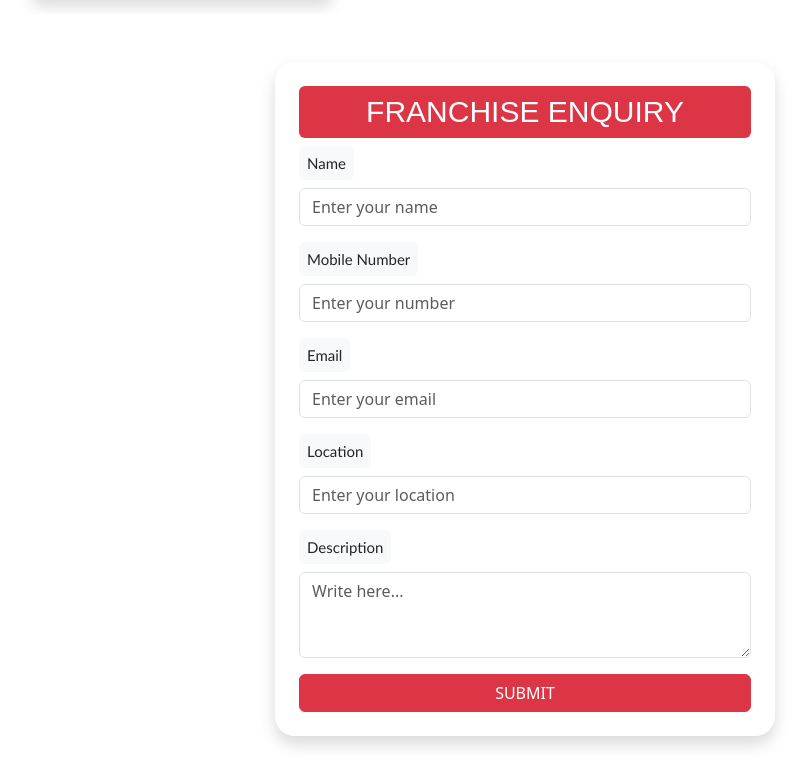
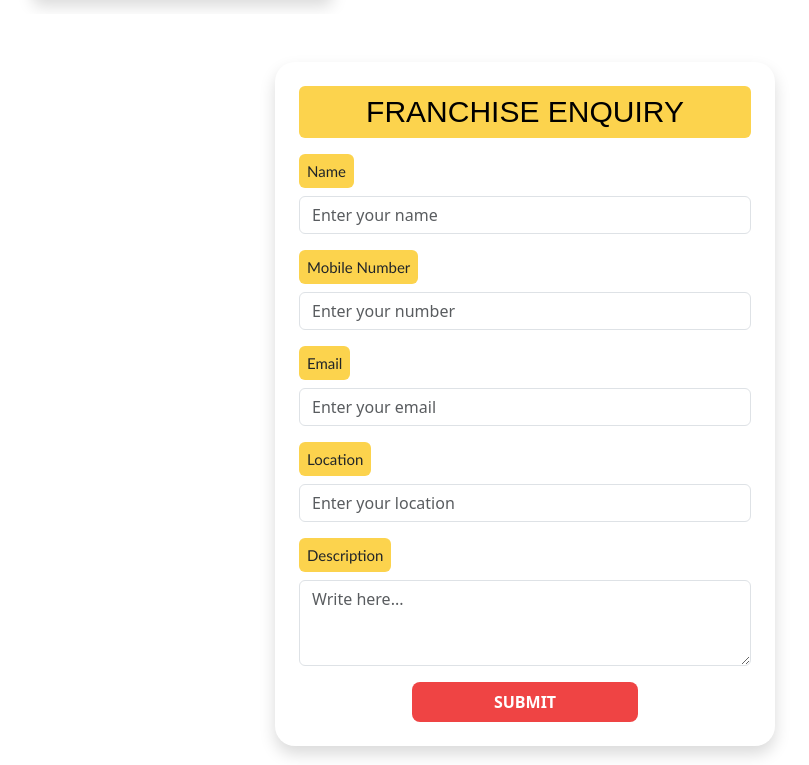
Before and after one commit to Riyas0786/burgerhouse, a React (Create React App) app: page /career in a window 1280 px wide. Shown: the part 635-1400 px from the top of the page, without its empty margins (115-924 px from the left). Built offline with nearby package versions, Linux system fonts and the light colour scheme.

Commit message:
fix build issue

```diff
--- a/src/Components/Career.js
+++ b/src/Components/Career.js
@@ -80,12 +80,12 @@ const Career = () => {
       <div
         className="careercard shadow mx-auto my-5 p-4 w-100"
         style={{ maxWidth: "500px", borderRadius: "20px" }}>
-        <h4 className="text-center bg-danger text-white p-2 rounded">
+        <h4 className="text-center bg-amber-300 text-black p-2 mb-3 rounded">
           FRANCHISE ENQUIRY
         </h4>
         <form onSubmit={handlesubmit}>
           <label htmlFor="name">
-            <h6 className="bg-light p-2 rounded">Name</h6>
+            <h6 className="bg-amber-300 p-2 rounded">Name</h6>
           </label>
           <input
             type="text"
@@ -96,7 +96,7 @@ const Career = () => {
           />
 
           <label htmlFor="mobile">
-            <h6 className="bg-light p-2 rounded">Mobile Number</h6>
+            <h6 className="bg-amber-300 p-2 rounded">Mobile Number</h6>
           </label>
           <input
             type="text"
@@ -107,7 +107,7 @@ const Career = () => {
           />
 
           <label htmlFor="email">
-            <h6 className="bg-light p-2 rounded">Email</h6>
+            <h6 className="bg-amber-300 p-2 rounded">Email</h6>
           </label>
           <input
             type="email"
@@ -118,7 +118,7 @@ const Career = () => {
           />
 
           <label htmlFor="location">
-            <h6 className="bg-light p-2 rounded">Location</h6>
+            <h6 className="bg-amber-300 p-2 rounded">Location</h6>
           </label>
           <input
             type="text"
@@ -129,7 +129,7 @@ const Career = () => {
           />
 
           <label htmlFor="description">
-            <h6 className="bg-light p-2 rounded">Description</h6>
+            <h6 className="bg-amber-300 p-2 rounded">Description</h6>
           </label>
           <textarea
             placeholder="Write here..."
@@ -139,7 +139,7 @@ const Career = () => {
             onChange={(e) => setDescription(e.target.value)}
           />
 
-          <button type="submit" className="btn btn-danger w-100">
+          <button type="submit" className="btn-amber items-center flex justify-center mx-auto w-50 h-10">
             SUBMIT
           </button>
         </form>
--- a/src/Components/Cart.js
+++ b/src/Components/Cart.js
@@ -134,18 +134,18 @@ const Cart = () => {
                 ))}
               </div>
 
-              <div className="text-center my-4 p-3  rounded shadow-sm" style={{backgroundColor:'#fdfd9667',border:'1px solid rgba(255, 179, 0, 0.299)'}}>
+              <div className="text-center my-4 p-3  rounded shadow-sm flex flex-column mx-auto bg-yellow-200 w-50" style={{border:'1px solid rgba(255, 179, 0, 0.299)'}}>
                 <h5>Total Items: {totalQty}</h5>
-                <h3>
+                <h4>
                   TOTAL PRICE ₹:{" "}
                   <span className="text-danger fw-bold">{totalPrice}</span>
-                </h3>
+                </h4>
               </div>
 
               <div className="text-center pb-3">
                 <button
                   type="button"
-                  className="bg-red-600 w-40 h-10  rounded hover:bg-red-700 ... text-white"
+                  className="btn-amber"
                   onClick={handleOrder}
                   disabled={cartItem.length === 0}
                 >
--- a/src/Components/Home.js
+++ b/src/Components/Home.js
@@ -287,7 +287,7 @@ const navigate = useNavigate();
                 onChange={(e) => setPeople(e.target.value)}
               />
               <button
-                 className="btn-amber w-100 h-10"
+                 className="btn-amber w-100 h-10 items-center flex justify-center"
                  onClick={tablebtn}
               >
                 Book Table
--- a/src/Components/Menu.js
+++ b/src/Components/Menu.js
@@ -155,12 +155,12 @@ const MenuPage = () => {
             <div className="col-12 col-sm-6 col-md-4 my-3" key={product.id}>
               {/* Product card */}
               <motion.div
-                className="productcard  p-4 mx-2 h-100 flex flex-column  justify-center"
+                className="productcard drop-shadow-xl  p-4 mx-2 h-100 flex flex-column  justify-center"
                 style={{ textAlign: 'center', position: 'relative' }}
                 initial={{ opacity: 0, y: 50 }}
                 whileInView={{ opacity: 1, y: 0 }}
                 transition={{ duration: 1.0, delay: 0.04 }}
-                whileHover={{ scale: 1.07, boxShadow: "0px 3px 6px rgba(0,0,0,0.2)" }}
+                whileHover={{ scale: 1.07, }}
               >
                 {/* Veg/Non-Veg icons */}
                 <div style={{ position: "absolute", top: "7px", right: "7px" }}>
--- a/src/Components/Style.css
+++ b/src/Components/Style.css
@@ -119,10 +119,11 @@ transform: translateX(6px);
 
 }
 .productcard{
-      width: 350px;
-      border: 1px solid rgba(255, 179, 0, 0.299);
+      max-width: 350px;
+      border: 2px solid rgba(255, 179, 0, 0.595);
       border-radius: 14px;
-      background-color:#fdfd963c;
+      /* box-shadow: 3px 3px 4px 4px  rgba(178, 177, 177, 0.245); */
+      background-color:#ffffff;
 }
 
 
--- a/src/index.css
+++ b/src/index.css
@@ -117,6 +117,7 @@ html, body {
 }
 .btn-amber {
   @apply bg-amber-500 text-white font-semibold
+          items-center
          px-6 py-3 rounded-lg
          hover:bg-amber-500
          focus:outline-none
```
